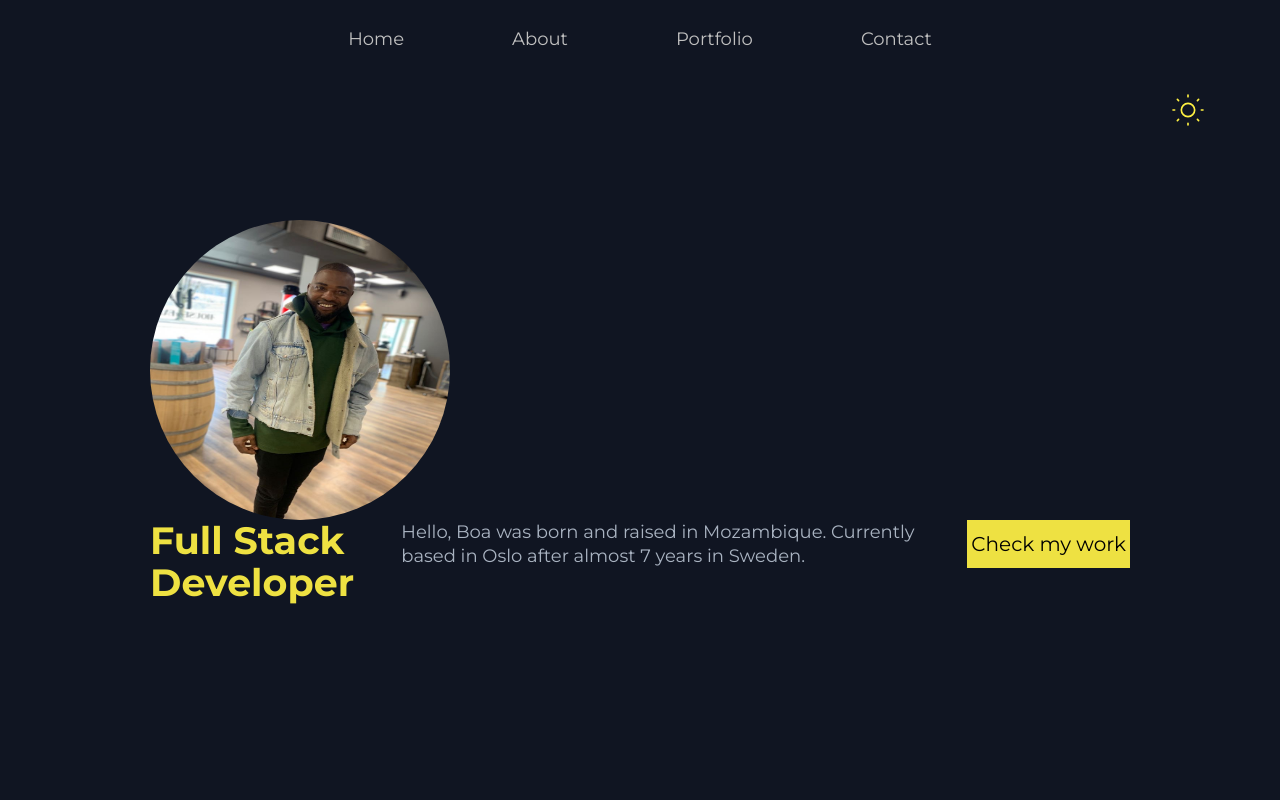
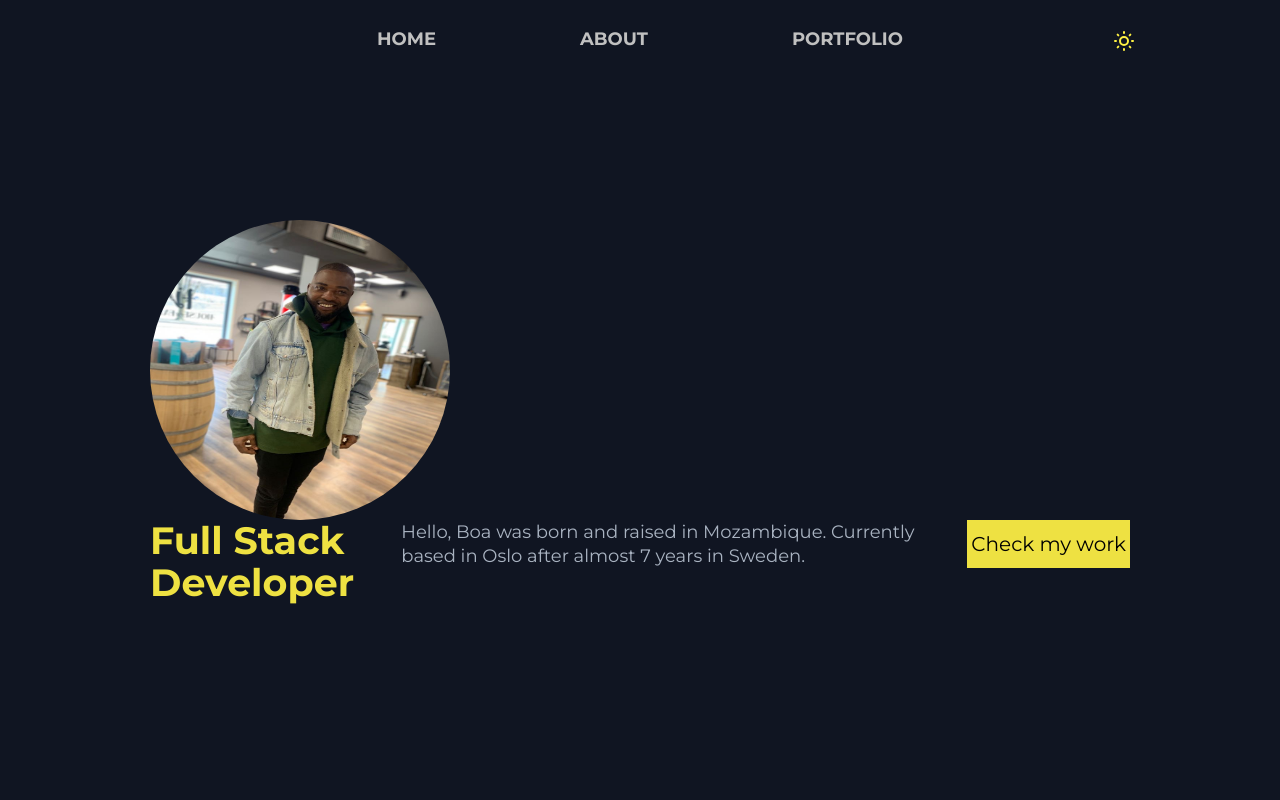
Before and after one commit to boamatule/portfolio2.0, a React (Create React App) app: page / in a window 1280 px wide. Shown: the top 800 px of the page. Built offline with nearby package versions, Linux system fonts and the light colour scheme; the HTML template or start-up script is replaced by a standard one.

Commit message:
Fix the DarkMode

```diff
--- a/src/App.js
+++ b/src/App.js
@@ -26,10 +26,8 @@ const App = () => {
 
   return (
     <ThemeProvider theme={themeMode}>
-      <Toggle theme={theme} toggleTheme={themeToggler} />
       <Router>
-        <GlobalStyles />
-        {/* <Toggle theme={theme} toggleTheme={themeToggler} /> */}
+        <Toggle theme={theme} toggleTheme={themeToggler} />
         <ScrollToTop />
         <NavBar />
         <Switch>
--- a/src/Pages/NotFoundPage/NotFound.js
+++ b/src/Pages/NotFoundPage/NotFound.js
@@ -1,9 +1,13 @@
+/* eslint-disable react/jsx-no-undef */
 import React from 'react';
-import { Container } from './NotFoundStyle';
+import { Img, imgWrapper } from '../../components/HomeInfo/HomeInfoStyles';
+import { Container } from '../../global-styles';
 
 const NotFound = () => (
   <Container>
-    <h1>Oops!</h1>
+    <imgWrapper>
+      <Img src="../../images/notFound.jpeg" />
+    </imgWrapper>
   </Container>
 );
 
--- a/src/Pages/NotFoundPage/NotFoundStyle.js
+++ b/src/Pages/NotFoundPage/NotFoundStyle.js
@@ -22,3 +22,27 @@ export const Container = styled.div`
   margin-top: 40px;
   overflow: hidden;
 `;
+
+export const imgWrapper = styled.div`
+  display: flex;
+  margin: 0 auto;
+  align-items: center;
+  align-content: center;
+
+  @media screen and (max-width: 960px) {
+    display: flex;
+    align-items: center;
+    align-content: center;
+  }
+`;
+
+export const Img = styled.img`
+  border: 0;
+  align-items: center;
+  align-content: center;
+  /* border-radius: 50%; */
+  width: 100%;
+  height: 100%;
+  vertical-align: middle;
+  display: inline-block;
+`;
--- a/src/components/DarkMode/Toggler.js
+++ b/src/components/DarkMode/Toggler.js
@@ -1,3 +1,4 @@
+/* eslint-disable prefer-const */
 /* eslint-disable jsx-a11y/click-events-have-key-events */
 /* eslint-disable jsx-a11y/no-static-element-interactions */
 /* eslint-disable no-multi-assign */
@@ -9,15 +10,20 @@ import { Container } from '../../Pages/ContactPage/ContactPageStyles';
 let Sun;
 let Moon;
 
-// eslint-disable-next-line prefer-const
 Sun = Moon = styled.svg`
   position: fixed;
-  top: 5rem;
-  right: 4rem;
+  top: 1.6rem;
+  right: 8rem;
+  /* left: 10rem; */
   color: #fff142;
-  transition: all 0.5s linear;
+  transition: all 0.25s linear;
   cursor: pointer;
-  /* overflow: show; */
+
+  @media screen and (max-width: 960px) {
+    top: 1.9rem;
+    right: 4rem;
+    cursor: pointer;
+  }
 `;
 
 // eslint-disable-next-line react/prop-types
@@ -26,25 +32,25 @@ const Toggle = ({ theme, toggleTheme }) => (
     <div onClick={toggleTheme}>
       {theme === 'light' ? (
         <Moon
-          width="40"
-          height="40"
+          width="24"
+          height="24"
           xmlns="http://www.w3.org/2000/svg"
           fill="none"
           viewBox="0 0 24 24"
           stroke="currentColor"
-          // overflow="show"
+          overflow="show"
         >
           <path
             strokeLinecap="round"
             strokeLinejoin="round"
-            strokeWidth={1}
+            strokeWidth={2}
             d="M20.354 15.354A9 9 0 018.646 3.646 9.003 9.003 0 0012 21a9.003 9.003 0 008.354-5.646z"
           />
         </Moon>
       ) : (
         <Sun
-          width="40"
-          height="40"
+          width="24"
+          height="24"
           xmlns="http://www.w3.org/2000/svg"
           fill="none"
           viewBox="0 0 24 24"
@@ -53,7 +59,7 @@ const Toggle = ({ theme, toggleTheme }) => (
           <path
             strokeLinecap="round"
             strokeLinejoin="round"
-            strokeWidth={1}
+            strokeWidth={2}
             d="M12 3v1m0 16v1m9-9h-1M4 12H3m15.364 6.364l-.707-.707M6.343 6.343l-.707-.707m12.728 0l-.707.707M6.343 17.657l-.707.707M16 12a4 4 0 11-8 0 4 4 0 018 0z"
           />
         </Sun>
--- a/src/components/NavBar/NavBar.js
+++ b/src/components/NavBar/NavBar.js
@@ -1,6 +1,12 @@
+/* eslint-disable import/no-named-as-default */
 import React, { useState, useEffect } from 'react';
 import { FaBars, FaTimes } from 'react-icons/fa';
 import { IconContext } from 'react-icons/lib';
+import { ThemeProvider } from 'styled-components';
+import GlobalStyles, { Button } from '../../global-styles';
+import { lightTheme, darkTheme } from '../DarkMode/Themes';
+import useDarkMode from '../DarkMode/useDarkMode';
+import Toggle from '../DarkMode/Toggler';
 import {
   Nav,
   NavbarContainer,
@@ -14,7 +20,7 @@ import {
   NavBtnLink,
 } from './NavBarStyles';
 
-const NavBar = () => {
+function NavBar() {
   const [click, setClick] = useState(false);
   const [button, setButton] = useState(true);
 
@@ -34,35 +40,37 @@ const NavBar = () => {
 
   window.addEventListener('resize', showButton);
 
+  const [theme, themeToggler] = useDarkMode();
+  const themeMode = theme === 'light' ? lightTheme : darkTheme;
+
   return (
+    <ThemeProvider theme={themeMode}>
       <IconContext.Provider value={{ color: '#EEE142' }}>
+        <GlobalStyles />
         <Nav>
           <NavbarContainer>
-          {/* <NavLogo to="/">
-            <NavIcon />
-            Boa Matule
-          </NavLogo> */}
+            <NavLogo to="/">{/* <Toggle theme={theme} toggleTheme={themeToggler} /> */}</NavLogo>
             <MobileIcon onClick={handleClick}>{click ? <FaTimes /> : <FaBars />}</MobileIcon>
             <NavMenu onClick={handleClick} click={click}>
               <NavItem>
                 <NavLinks to="/" text={{ color: '#EEE142' }}>
-                Home
+                  HOME
                 </NavLinks>
               </NavItem>
               <NavItem>
-              <NavLinks to="/about">About</NavLinks>
+                <NavLinks to="/about">ABOUT</NavLinks>
               </NavItem>
               <NavItem>
-              <NavLinks to="/portfolio-list">Portfolio</NavLinks>
+                <NavLinks to="/portfolio-list">PORTFOLIO</NavLinks>
               </NavItem>
-            <NavItem>
-              <NavLinks to="/contact">Contact</NavLinks>
-            </NavItem>
+              <NavItem>{/* <Toggle theme={theme} toggleTheme={themeToggler} /> */}</NavItem>
             </NavMenu>
+            <Toggle theme={theme} toggleTheme={themeToggler} />
           </NavbarContainer>
         </Nav>
       </IconContext.Provider>
+    </ThemeProvider>
   );
-};
+}
 
 export default NavBar;
--- a/src/components/NavBar/NavBarStyles.js
+++ b/src/components/NavBar/NavBarStyles.js
@@ -95,11 +95,11 @@ export const NavItem = styled.li`
 
 export const NavLinks = styled(Link)`
   color: silver;
-  /* font-weight: bold; */
+  font-weight: bold;
   display: flex;
   text-decoration: none;
   align-items: center;
-  padding: 0.5rem 3rem;
+  padding: 0.5rem 4rem;
   height: 100%;
 
   @media screen and (max-width: 960px) {
```
Also changed, not shown: public/images/notFound.jpeg (added), src/Pages/HomePage/HomePageStyles.js (deleted). Lines whose indentation alone changed are shown as unchanged.
